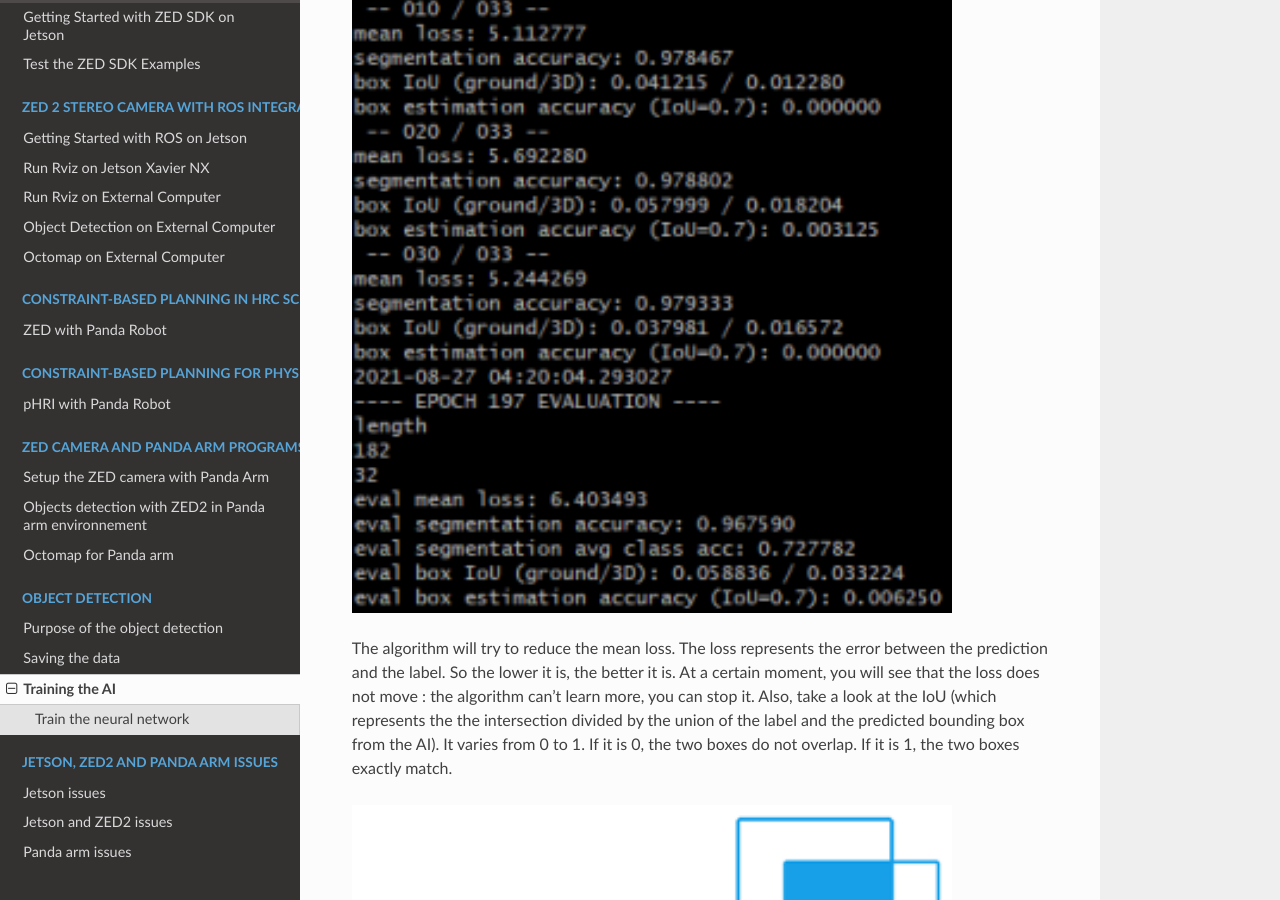
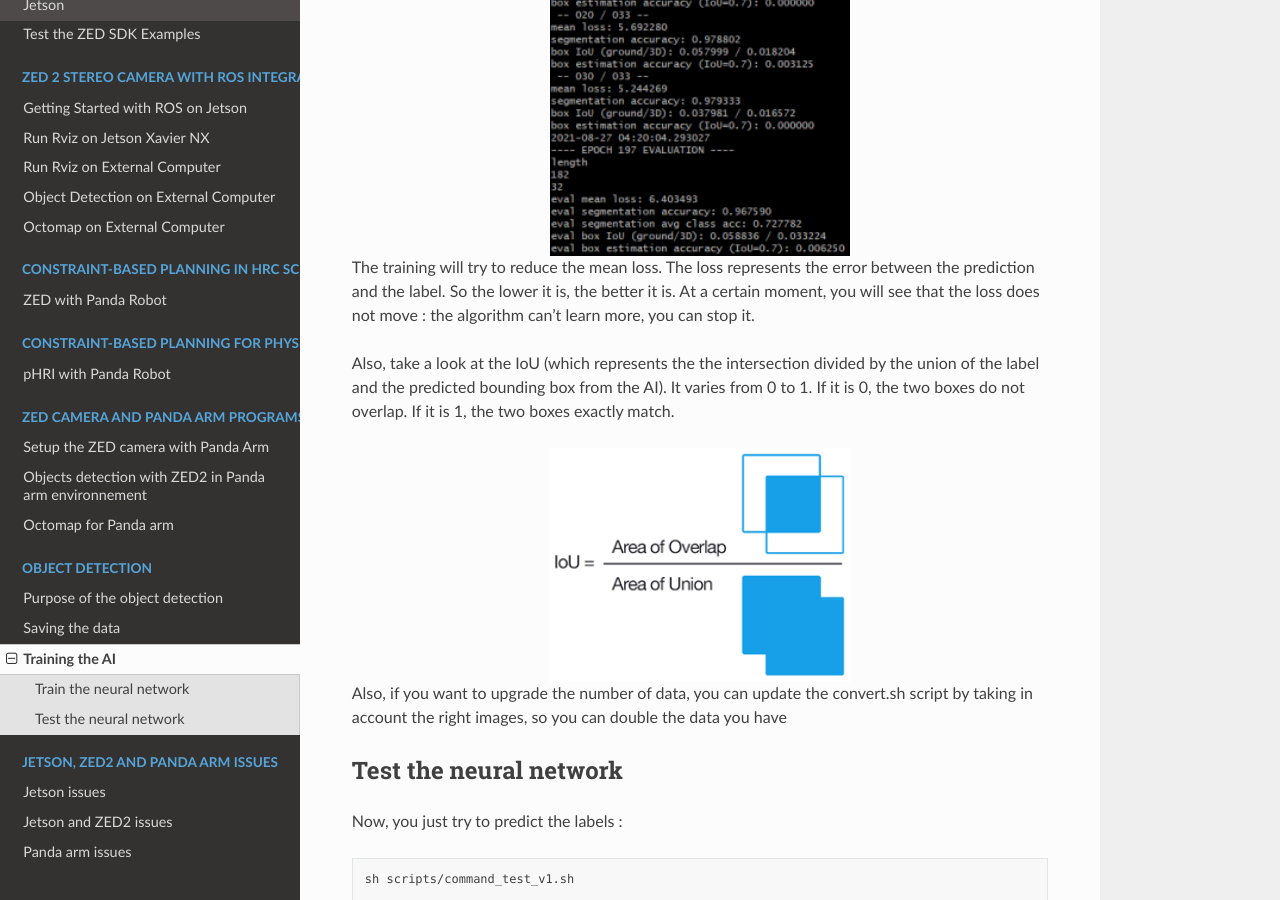
Before and after one commit to kmerckae/panda_safe_hrc_tutorial, a Sphinx documentation site: the page built from source/AI/train.rst, in a window 1280 px wide and 900 px high, scrolled down 569 px. Built offline with Sphinx 7.4.7 and the Read the Docs theme 2.0.0, drawn with Linux system fonts in a browser that asks for light colours.

Commit message:
update AI

```diff
--- a/source/AI/train.rst
+++ b/source/AI/train.rst
@@ -22,13 +22,21 @@ As it is explained in the Readme of frustum-pointnets, execute the following com
 You will see a window like this one appear :
 
 .. image:: ./images/train.png
-    :width: 600
+    :width: 300
+    :align: center
 
-The algorithm will try to reduce the mean loss. The loss represents the error between the prediction and the label. So the lower it is, the better it is. At a certain moment, you will see that the loss does not move : the algorithm can't learn more, you can stop it.
+The training will try to reduce the mean loss. The loss represents the error between the prediction and the label. So the lower it is, the better it is. At a certain moment, you will see that the loss does not move : the algorithm can't learn more, you can stop it.
+
 Also, take a look at the IoU (which represents the the intersection divided by the union of the label and the predicted bounding box from the AI). It varies from 0 to 1. If it is 0, the two boxes do not overlap. If it is 1, the two boxes exactly match.
 
 .. image:: ./images/iou.png
-    :width: 600
+    :width: 300
+    :align: center
+
+Also, if you want to upgrade the number of data, you can update the convert.sh script by taking in account the right images, so you can double the data you have
+
+Test the neural network
+-----------------------
 
 Now, you just try to predict the labels :
 
@@ -45,3 +53,11 @@ Then, execute :
     python3 scripts/kitti_object.py
 
 You can see if the network performs well on the data it trained on
+
+.. image:: ./images/first_result.png
+    :width: 300
+    :align: center
+
+.. image:: ./images/second_result.png
+    :width: 300
+    :align: center
```
Also changed, not shown: source/AI/data.rst (+19 -8 lines), source/AI/images/first_result.png (added), source/AI/images/second_result.png (added).
